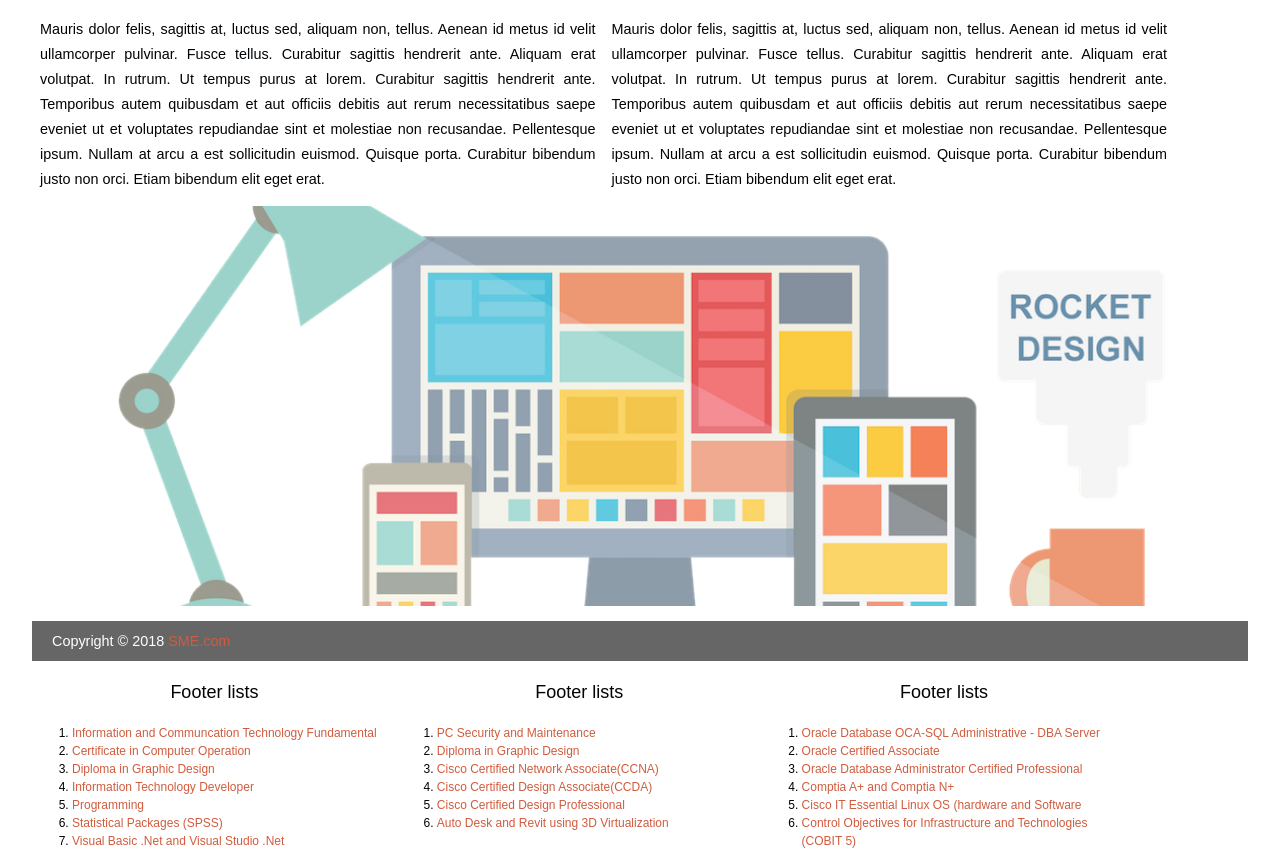
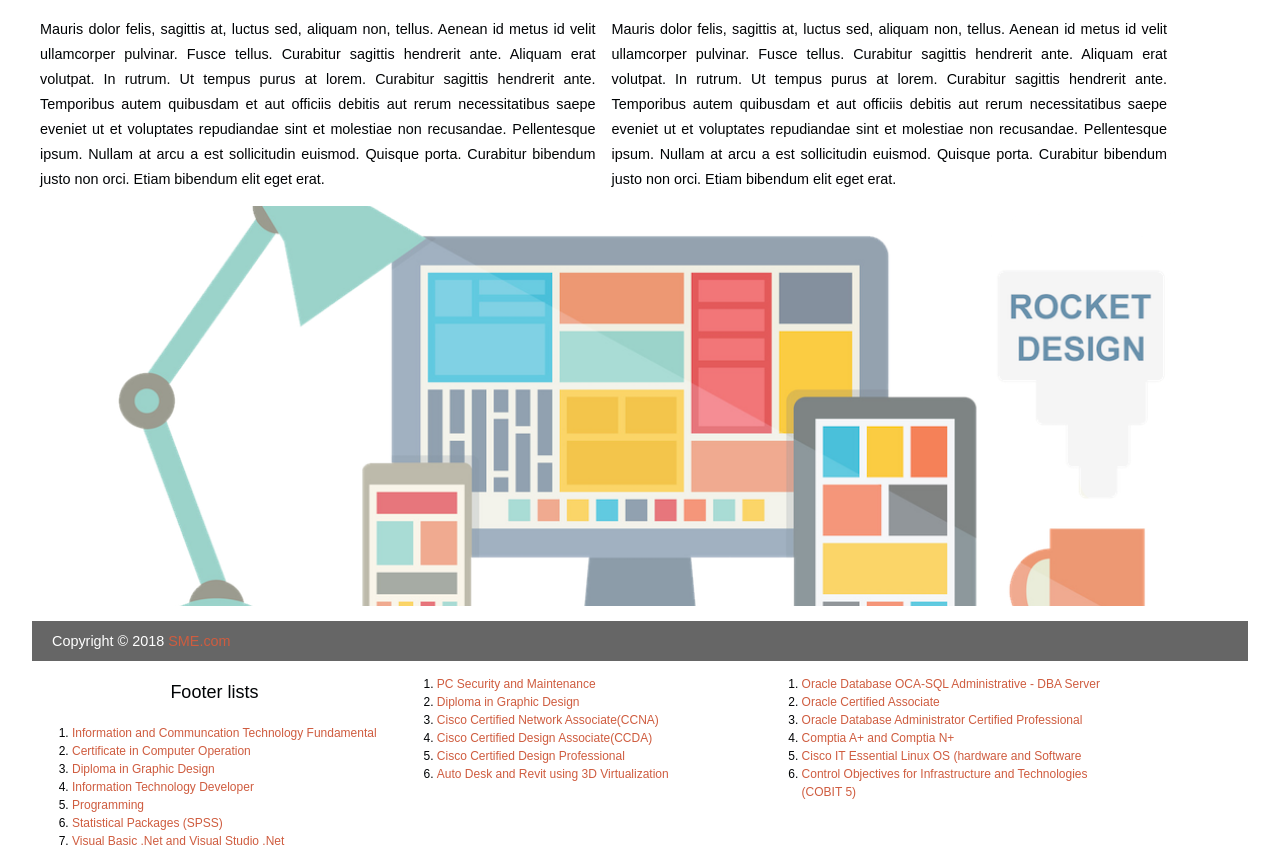
Before and after one commit to sme007/smebiz2, a plain HTML site: page index.html in a window 1280 px wide. Shown: the part 499-1363 px from the top of the page. Drawn offline with Linux system fonts and the light colour scheme; a script that the page names is missing.

Commit message:
modified footer in index

```diff
--- a/index.html
+++ b/index.html
@@ -71,8 +71,7 @@
                </ul>
             </div>
             <div class="footerItems">
-                <p>Footer lists</p>
-                <ul style="list-style-type:square">
+                   <ul style="list-style-type:square">
                    <li><a href="#">PC Security and Maintenance</a></li>
                    <li><a href="#">Diploma in Graphic Design</a></li>
                    <li><a href="#">Cisco Certified Network Associate(CCNA)</a></li>
@@ -82,8 +81,7 @@
                </ul>
             </div>
             <div class="footerItems">
-                <p>Footer lists</p>
-                <ul style="list-style-type:square">
+                   <ul style="list-style-type:square">
                    <li><a href="#">Oracle Database OCA-SQL Administrative - DBA Server</a></li>
                    <li><a href="#">Oracle Certified Associate</a></li>
                    <li><a href="#">Oracle Database Administrator Certified Professional</a></li>
```
